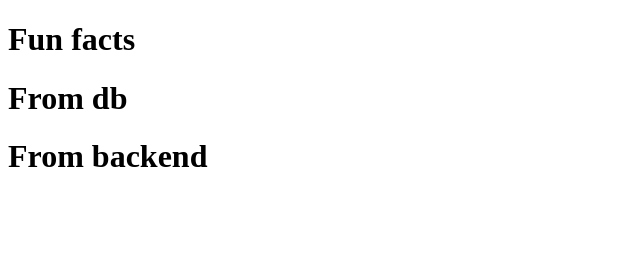
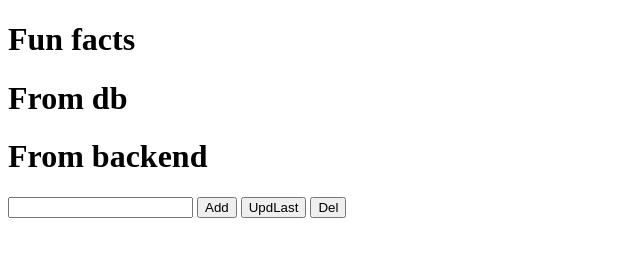
Before and after one commit to rahim-hamadou/mboa-app, a plain HTML site: page scamboa/frontend/index.html in a window 1280 px wide. Shown: the whole page, without its empty margins (0-640 px from the left). Drawn offline with Linux system fonts and the light colour scheme; no server answers.

Commit message:
add routes

```diff
--- a/scamboa/frontend/index.html
+++ b/scamboa/frontend/index.html
@@ -19,6 +19,12 @@
 				<h1>From backend</h1>
 				<ul id="listeBack"></ul>
 			</div>
+			<div class="btnSpace">
+				<input type="text" class="inputName" />
+				<button onclick="addUser(inputName)">Add</button>
+				<button onclick="updateUser()">UpdLast</button>
+				<button onclick="removeUser()">Del</button>
+			</div>
 		</div>
 	</body>
 	<script src="index.js"></script>
--- a/scamboa/frontend/index.js
+++ b/scamboa/frontend/index.js
@@ -34,3 +34,69 @@ fetch("http://localhost:3000/users")
 			ulBack.appendChild(li);
 		});
 	});
+
+// post to backend
+const dataUser = {
+	nom: "paul",
+};
+
+// recup name
+const inputName = document.querySelector(".inputName");
+
+// const check = function () {
+// 	const userName = {
+// 		nom: inputName.value,
+// 	};
+// 	console.log(userName);
+// };
+const addUser = (user) => {
+	const userName = {
+		nom: inputName.value,
+	};
+	// const userName = user.value;
+	fetch("http://localhost:3000/users/adduser", {
+		method: "POST",
+		headers: { "Content-Type": "application/json" },
+
+		body: JSON.stringify(userName),
+	})
+		.then((response) => response.json())
+		.then((data) => {
+			console.log("userName:", userName);
+			console.log("data:", data);
+			window.location.reload();
+		});
+};
+
+// update last
+const updateUser = (user) => {
+	const userName = {
+		nom: inputName.value,
+	};
+	// const userName = user.value;
+	fetch("http://localhost:3000/users/update/:position", {
+		method: "UPDATE",
+		headers: { "Content-Type": "application/json" },
+
+		body: JSON.stringify(userName),
+	})
+		.then((response) => response.json())
+		.then((data) => {
+			console.log("userName:", userName);
+			console.log("data:", data);
+			window.location.reload();
+		});
+};
+
+// delete last one
+const removeUser = () => {
+	fetch("http://localhost:3000/users/deletelast", {
+		method: "DELETE",
+		headers: { "Content-Type": "application/json" },
+	})
+		.then((response) => response.json())
+		.then((data) => {
+			console.log("dataToErase:", data);
+			window.location.reload();
+		});
+};
```
